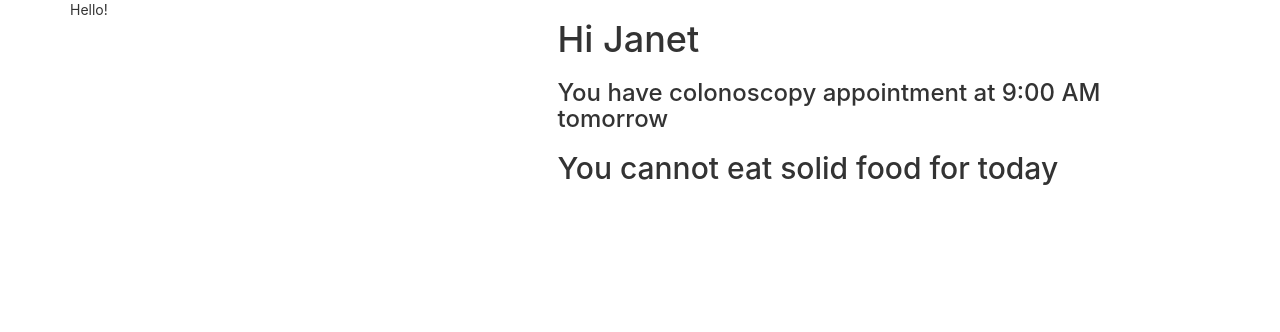
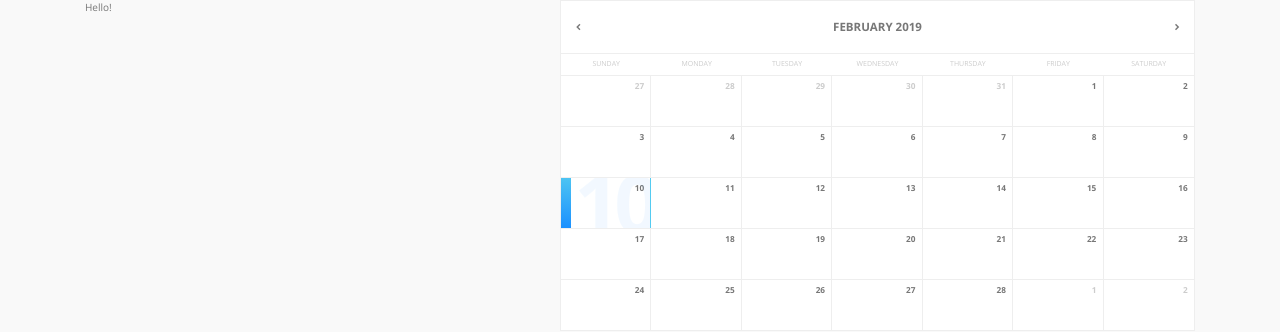
Before and after one commit to jmardjuki/myReactXd, a React (Create React App) app: page / in a window 1280 px wide. Shown: the top 332 px of the page. Built offline with nearby package versions, Linux system fonts and the light colour scheme.

Commit message:
commit calendar

```diff
--- a/package.json
+++ b/package.json
@@ -5,6 +5,7 @@
   "dependencies": {
     "ajv": "^6.8.1",
     "bootstrap": "^3.3.7",
+    "date-fns": "^1.30.1",
     "react": "^16.8.1",
     "react-bootstrap": "^1.0.0-beta.5",
     "react-dom": "^16.8.1",
--- a/src/App.css
+++ b/src/App.css
@@ -1,32 +1,231 @@
-.App {
-  text-align: center;
+/* FONT IMPORTS */
+
+@import url(https://fonts.googleapis.com/css?family=Open+Sans:300,400,700);
+@import url(https://fonts.googleapis.com/icon?family=Material+Icons);
+
+.icon {
+    font-family: 'Material Icons', serif;
+    font-style: normal;
+    display: inline-block;
+    vertical-align: middle;
+    line-height: 1;
+    text-transform: none;
+    letter-spacing: normal;
+    word-wrap: normal;
+    white-space: nowrap;
+    direction: ltr;
+    -webkit-font-smoothing: antialiased;
+    text-rendering: optimizeLegibility;
+    -moz-osx-font-smoothing: grayscale;
+    font-feature-settings: 'liga';
 }
 
-.App-logo {
-  animation: App-logo-spin infinite 20s linear;
-  height: 40vmin;
+
+/* VARIABLES */
+
+:root {
+    --main-color: #1a8fff;
+    --text-color: #777;
+    --text-color-light: #ccc;
+    --border-color: #eee;
+    --bg-color: #f9f9f9;
+    --neutral-color: #fff;
 }
 
-.App-header {
-  background-color: #282c34;
-  min-height: 100vh;
-  display: flex;
-  flex-direction: column;
-  align-items: center;
-  justify-content: center;
-  font-size: calc(10px + 2vmin);
-  color: white;
+
+/* GENERAL */
+
+* {
+    box-sizing: border-box;
 }
 
-.App-link {
-  color: #61dafb;
+body {
+    font-family: 'Open Sans', 'Helvetica Neue', 'Helvetica', 'Arial', sans-serif;
+    font-size: 1em;
+    font-weight: 300;
+    line-height: 1.5;
+    color: var(--text-color);
+    background: var(--bg-color);
+    position: relative;
 }
 
-@keyframes App-logo-spin {
-  from {
-    transform: rotate(0deg);
-  }
-  to {
-    transform: rotate(360deg);
-  }
+header {
+    display: block;
+    width: 100%;
+    padding: 1.75em 0;
+    border-bottom: 1px solid var(--border-color);
+    background: var(--neutral-color);
 }
+
+    header #logo {
+        font-size: 175%;
+        text-align: center;
+        color: var(--main-color);
+        line-height: 1;
+    }
+
+        header #logo .icon {
+            padding-right: .25em;
+        }
+
+main {
+    display: block;
+    margin: 0 auto;
+    margin-top: 5em;
+    max-width: 50em;
+}
+
+
+/* GRID */
+
+.row {
+    margin: 0;
+    padding: 0;
+    display: flex;
+    flex-direction: row;
+    flex-wrap: wrap;
+    width: 100%;
+}
+
+.row-middle {
+    align-items: center;
+}
+
+.col {
+    flex-grow: 1;
+    flex-basis: 0;
+    max-width: 100%;
+}
+
+.col-start {
+    justify-content: flex-start;
+    text-align: left;
+}
+
+.col-center {
+    justify-content: center;
+    text-align: center;
+}
+
+.col-end {
+    justify-content: flex-end;
+    text-align: right;
+}
+
+
+/* Calendar */
+
+.calendar {
+    display: block;
+    position: relative;
+    width: 100%;
+    background: var(--neutral-color);
+    border: 1px solid var(--border-color);
+}
+
+    .calendar .header {
+        text-transform: uppercase;
+        font-weight: 700;
+        font-size: 115%;
+        padding: 1.5em 0;
+        border-bottom: 1px solid var(--border-color);
+    }
+
+        .calendar .header .icon {
+            cursor: pointer;
+            transition: .15s ease-out;
+        }
+
+            .calendar .header .icon:hover {
+                transform: scale(1.75);
+                transition: .25s ease-out;
+                color: var(--main-color);
+            }
+
+            .calendar .header .icon:first-of-type {
+                margin-left: 1em;
+            }
+
+            .calendar .header .icon:last-of-type {
+                margin-right: 1em;
+            }
+
+    .calendar .days {
+        text-transform: uppercase;
+        font-weight: 400;
+        color: var(--text-color-light);
+        font-size: 70%;
+        padding: .75em 0;
+        border-bottom: 1px solid var(--border-color);
+    }
+
+    .calendar .body .cell {
+        position: relative;
+        height: 5em;
+        border-right: 1px solid var(--border-color);
+        overflow: hidden;
+        cursor: pointer;
+        background: var(--neutral-color);
+        transition: 0.25s ease-out;
+    }
+
+        .calendar .body .cell:hover {
+            background: var(--bg-color);
+            transition: 0.5s ease-out;
+        }
+
+    .calendar .body .selected {
+        border-left: 10px solid transparent;
+        border-image: linear-gradient(45deg, #1a8fff 0%,#53cbf1 40%);
+        border-image-slice: 1;
+    }
+
+    .calendar .body .row {
+        border-bottom: 1px solid var(--border-color);
+    }
+
+        .calendar .body .row:last-child {
+            border-bottom: none;
+        }
+
+    .calendar .body .cell:last-child {
+        border-right: none;
+    }
+
+    .calendar .body .cell .number {
+        position: absolute;
+        font-size: 82.5%;
+        line-height: 1;
+        top: .75em;
+        right: .75em;
+        font-weight: 700;
+    }
+
+    .calendar .body .disabled {
+        color: var(--text-color-light);
+        pointer-events: none;
+    }
+
+    .calendar .body .cell .bg {
+        font-weight: 700;
+        line-height: 1;
+        color: var(--main-color);
+        opacity: 0;
+        font-size: 8em;
+        position: absolute;
+        top: -.2em;
+        right: -.05em;
+        transition: .25s ease-out;
+        letter-spacing: -.07em;
+    }
+
+    .calendar .body .cell:hover .bg, .calendar .body .selected .bg {
+        opacity: 0.05;
+        transition: .5s ease-in;
+    }
+
+    .calendar .body .col {
+        flex-grow: 0;
+        flex-basis: calc(100%/7);
+        width: calc(100%/7);
+    }
--- a/src/components/Dash.js
+++ b/src/components/Dash.js
@@ -1,11 +1,112 @@
 import React from "react";
+import dateFns from "date-fns";
 
-const Dash = () => (
-  <div>
-  	<h1>Hi Janet</h1>
-  	<h3>You have colonoscopy appointment at 9:00 AM tomorrow</h3>
-  	<h2>You cannot eat solid food for today</h2>
-  </div>
-);
+class Calendar extends React.Component {
+    //by default use today's date
+    state = {
+        currentMonth: new Date(),
+        selectedDate: new Date()
+    };
+    //Render the Calendar Header for display
+    renderHeader() {
+        const formatDate = "MMMM YYYY";
+        return (<div className="header row flex-middle">
+            <div className="col col-start">
+                <div className="icon" onClick={this.prevMonth}>
+                    chevron_left
+        </div>
+            </div>
+            <div className="col col-center">
+                <span>
+                    {dateFns.format(this.state.currentMonth, formatDate)}
+                </span>
+            </div>
+            <div className="col col-end" onClick={this.nextMonth}>
+                <div className="icon">chevron_right</div>
+            </div>
+        </div>
+        );
+    }
+    //render the names of the day of the week and display them
+    renderDays() {
+        //date format and days in a week list
+        const dateFormat = "dddd";
+        const days = [];
 
-export default Dash;
+        let startDate = dateFns.startOfWeek(this.state.currentMonth);
+        //iterate through 7 days and format it to display starting from the beginning of the week
+        //format the output
+        for (let i = 0; i < 7; i++) {
+            days.push(
+                <div className="col col-center" key={i}>
+                    {dateFns.format(dateFns.addDays(startDate, i), dateFormat)}
+                </div>
+            );
+        }
+        return <div className="days row">{days}</div>;
+    }
+    renderCells() {
+        //constants for the current days, months and start dates
+        const { currentMonth, selectedDate } = this.state;
+        const monthStart = dateFns.startOfMonth(currentMonth);
+        const monthEnd = dateFns.endOfMonth(monthStart);
+        const startDate = dateFns.startOfWeek(monthStart);
+        const endDate = dateFns.endOfWeek(monthEnd);
+        const dateFormat = "D";
+        const rows = [];
+
+        let days = [];
+        let day = startDate;
+        let formattedDate = "";
+        //found this online but it seems to select the date with an onclick
+        while (day <= endDate) {
+            for (let i = 0; i < 7; i++) {
+                formattedDate = dateFns.format(day, dateFormat);
+                const cloneDay = day;
+                days.push(
+                    <div
+                        className={`col cell ${
+                            !dateFns.isSameMonth(day, monthStart)
+                                ? "disabled"
+                                : dateFns.isSameDay(day, selectedDate) ? "selected" : ""
+                            }`}
+                        key={day}
+                        onClick={() => this.onDateClick(dateFns.parse(cloneDay))}
+                    >
+                        <span className="number">{formattedDate}</span>
+                        <span className="bg">{formattedDate}</span>
+                    </div>
+                );
+                day = dateFns.addDays(day, 1);
+            }
+            rows.push(
+                <div className="row" key={day}>
+                    {days}
+                </div>
+            );
+            days = [];
+        }
+        return <div className="body">{rows}</div>;
+    }
+    //select the date with the onclick event, defined
+    onDateClick = day => {
+        this.setState({selectedDate: day});
+    }
+    nextMonth = () => {
+        this.setState({ currentMonth: dateFns.subMonths(this.state.currentMonth, 1) });
+    }
+    prevMonth = () => {
+        this.setState({ currentMonth: dateFns.addMonths(this.state.currentMonth, 1) });
+    }
+
+    render() {
+        return (
+            <div className="calendar">
+                {this.renderHeader()}
+                {this.renderDays()}
+                {this.renderCells()}
+            </div>
+        );
+    }
+}
+export default Calendar
```
Also changed, not shown: src/components/Calendar.js (+27 -0 lines), 1 other file (tests, documents, lock files or other folders).
